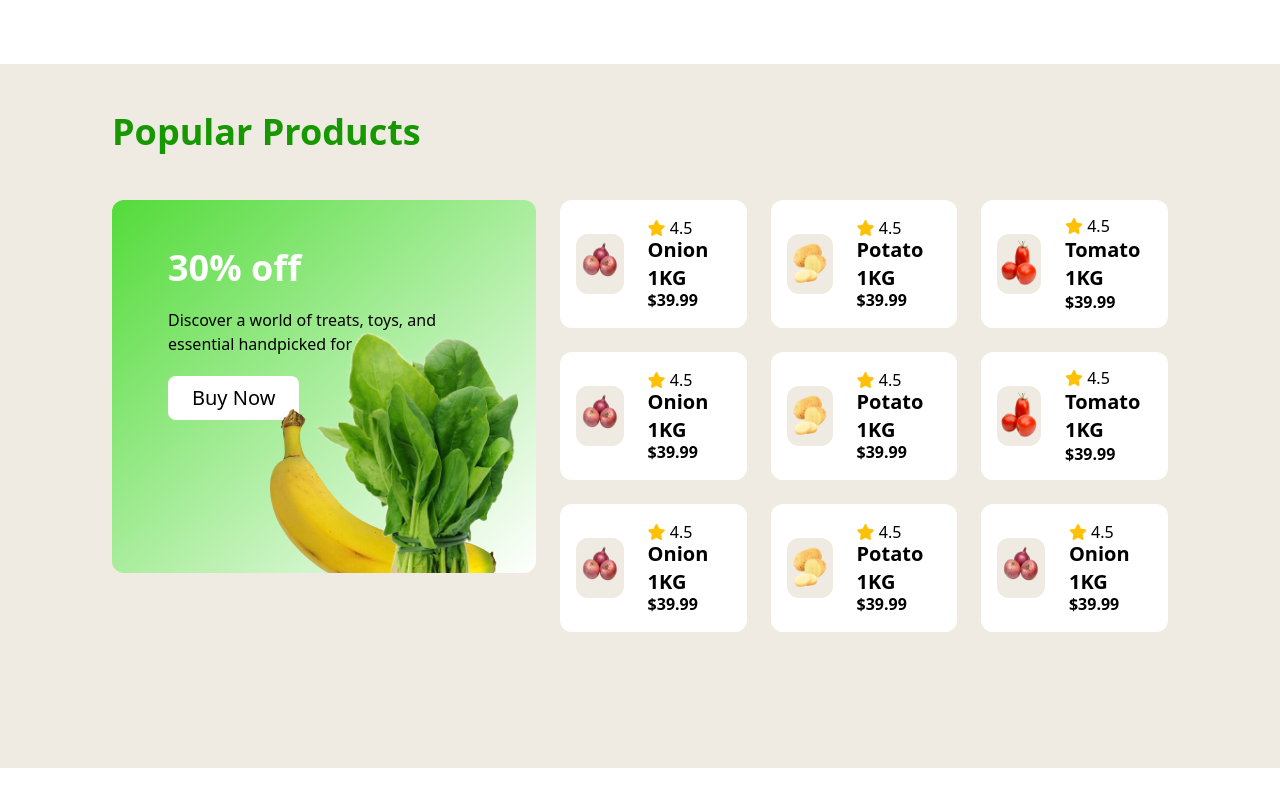
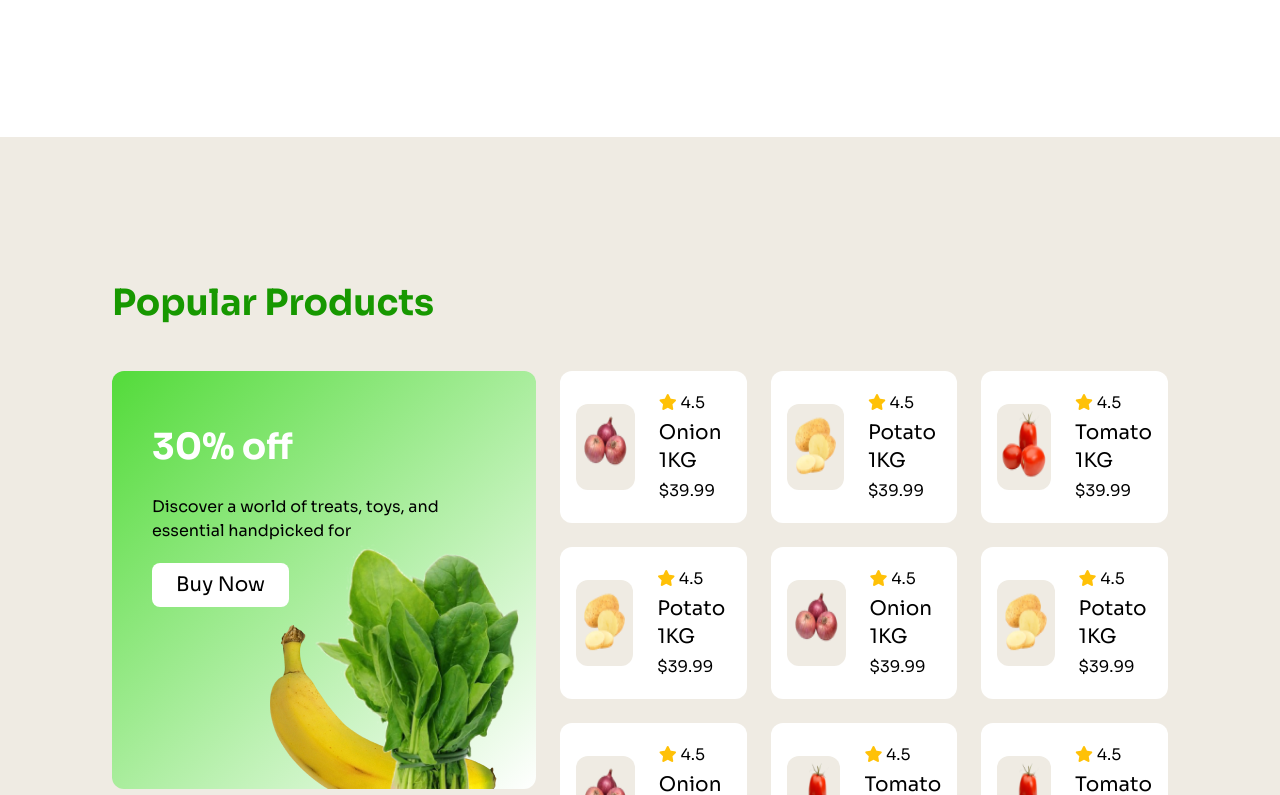
Before and after one commit to Sabbir-khaan/Third-Assignment-03, a plain HTML site: page index.html in a window 1280 px wide. Shown: the part 2005-2800 px from the top of the page. Drawn offline with nearby package versions, Linux system fonts and the light colour scheme.

Commit message:
rechecked responsive and layout

```diff
--- a/index.html
+++ b/index.html
@@ -13,9 +13,13 @@
             extend: {
               colors: {
                 clifford: '#da373d',
-              }
-            }
-          }
+              },
+              fontFamily: {
+                sora: ["'Sora'", "serif"],
+                poppins: ['"Poppins"', 'serif'],
+              },
+            },
+          },
         }
       </script>
 
@@ -34,18 +38,18 @@
       <!-- Font Awesome CDN -->
         <script src="https://kit.fontawesome.com/31a75eb6c3.js" crossorigin="anonymous"></script>
 </head>
-<body>
+<body class="font-sora">
     <!-- Header start -->
     <header class="bg-gradient-to-b from-white to-[#EFEBE3]">
         <!-- Navbar Start -->
-        <nav class="lg:max-w-[85%] lg:mx-auto flex justify-between items-center px-4 py-3 lg:mt-6">
+        <nav class="lg:max-w-[85%] lg:mx-auto flex justify-between items-center px-4 py-3 lg:mt-6 border border-[#88C057] lg:border-none">
             <div class="lg:hidden">
                 <img src="./images/mobile_logo.png" alt="">
             </div>
             <div class="hidden sm:block">
                 <img src="./images/logo-header.png" alt="This is header logo image">
             </div>
-            <div class="lg:flex gap-8 text-xl hidden sm:block">
+            <div class="lg:flex gap-8 text-xl hidden sm:block lg:ml-60">
                 <div>
                     <ul>
                         <li><a href="">Product</a></li>
@@ -76,7 +80,7 @@
         <!-- Banner Start -->
         <section class="mt-12 lg:mt-[5.6rem]">
             <div class="text-center">
-                <h1 class="text-[2.5rem] px-9 lg:text-[3.5rem] font-bold
+                <h1 class="text-[2.3rem] px-9 lg:text-[3.5rem] font-bold
                 leading-[3rem] lg:leading-[4.4rem]">Freshness <span class="text-[#179800]">You Can <br>
                     Count</span> On, Prices You’ll Love!</h1>
                 <p class="px-8 lg:text-xl mt-4 lg:mt-8 opacity-80 ">Shop your daily essentials at unbeatable prices. From fresh produce to pantry <br> staples, we’ve got you covered every day!</p>
@@ -127,15 +131,15 @@
         <!-- Popular Products Section Start -->
         <section class="bg-[#EFEBE3] mt-12 lg:mt-[8.75rem]">
             <div class="px-4 lg:max-w-[85%] mx-auto">
-                <h1 class="text-2xl lg:text-4xl text-[#179800] font-bold pt-12">Popular Products</h1>
+                <h1 class="text-2xl lg:text-4xl text-[#179800] font-bold pt-12 lg:pt-[9.12rem]">Popular Products</h1>
             </div>
             <div class="px-4 lg:max-w-[85%] mx-auto grid grid-cols-1 lg:grid-cols-[26.5rem_auto] gap-6">
                 <div class="mt-8 lg:mt-12">
-                    <div class="bg-[#179800] lg:bg-gradient-to-br from-[#53DB3A] to-white rounded-xl relative h-[23.3rem]">
-                            <div class="ml-10 lg:ml-14">
-                                <h1 class="text-3xl lg:text-4xl font-bold text-white pt-10 lg:pt-12">30% off</h1>
-                                <p class="mt-3 lg:mt-5">Discover a world of treats, toys, and <br> essential handpicked for</p>
-                                <button class="py-2 px-6 rounded-lg bg-white text-xl mt-3 lg:mt-5">Buy Now</button>
+                    <div class="bg-[#179800] lg:bg-gradient-to-br from-[#53DB3A] to-white rounded-xl relative h-[26.12rem]">
+                            <div class="ml-7 lg:ml-10">
+                                <h1 class="text-3xl lg:text-4xl font-bold text-white pt-12 lg:pt-14">30% off</h1>
+                                <p class="mt-5 lg:mt-7">Discover a world of treats, toys, and <br> essential handpicked for</p>
+                                <button class="py-2 px-6 rounded-lg bg-white text-xl mt-7 lg:mt-5">Buy Now</button>
                             </div>
                             <div class="absolute -right-1 lg:right-3 bottom-0">
                                 <img src="./images/vegetable-offer.png" alt="">
@@ -143,103 +147,112 @@
                     </div>
                 </div>
                 <div class="grid grid-cols-2 lg:grid-cols-3 grid-rows-4 lg:grid-rows-3 gap-3 lg:gap-6 lg:mt-12 mb-12 lg:mb-[8.5rem]">
-                    <div class="flex gap-[0.6rem] lg:gap-6 items-center bg-white rounded-xl py-3 px-3 lg:p-4">
-                        <div class="bg-[#EFEBE3] rounded-xl">
-                            <img src="./images/onion.png" class="h-[60px] w-[60px]" alt="">
+                    <div class="flex gap-[0.6rem] lg:gap-6 items-center bg-white rounded-lg lg:rounded-xl py-3 px-3 lg:p-4">
+                        <div class="bg-[#EFEBE3] rounded-lg lg:rounded-xl">
+                            <img src="./images/onion.png" class="h-[60px] w-[60px] lg:w-[86px]
+                            lg:h-[86px]" alt="">
                         </div>
-                        <div class="leading-4">
+                        <div class="leading-4 lg:leading-8">
                             <i class="fa-solid fa-star text-[#FFC107]"></i>
                             <p class="inline">4.5</p>
-                            <h3 class="text-lg lg:text-xl font-bold">Onion 1KG</h3>
-                            <p class="font-bold">$39.99</p>
+                            <h3 class="text-lg lg:text-xl">Onion 1KG</h3>
+                            <p>$39.99</p>
                         </div>
                     </div>
-                    <div class="flex gap-[0.6rem] lg:gap-6 items-center bg-white rounded-xl py-3 px-3 lg:p-4">
-                        <div class="bg-[#EFEBE3] rounded-xl">
-                            <img src="./images/potato.png" class="h-[60px] w-[60px]" alt="">
+                    <div class="flex gap-[0.6rem] lg:gap-6 items-center bg-white rounded-lg lg:rounded-xl py-3 px-3 lg:p-4">
+                        <div class="bg-[#EFEBE3] rounded-lg lg:rounded-xl">
+                            <img src="./images/potato.png" class="h-[60px] w-[60px] lg:w-[86px]
+                            lg:h-[86px]" alt="">
                         </div>
-                        <div class="leading-4">
+                        <div class="leading-5 lg:leading-8">
                             <i class="fa-solid fa-star text-[#FFC107]"></i>
                             <p class="inline">4.5</p>
-                            <h3 class="text-lg lg:text-xl font-bold">Potato 1KG</h3>
-                            <p class="font-bold">$39.99</p>
+                            <h3 class="text-[1.06rem] lg:text-xl">Potato 1KG</h3>
+                            <p>$39.99</p>
                         </div>
                     </div>
-                    <div class="flex gap-[0.6rem] lg:gap-6 items-center bg-white rounded-xl py-3 px-3 lg:p-4">
-                        <div class="bg-[#EFEBE3] rounded-xl">
-                            <img src="./images/tomato.png" class="h-[60px] w-[60px]" alt="">
+                    <div class="flex gap-[0.6rem] lg:gap-6 items-center bg-white rounded-lg lg:rounded-xl py-3 px-3 lg:p-4">
+                        <div class="bg-[#EFEBE3] rounded-lg lg:rounded-xl">
+                            <img src="./images/tomato.png" class="h-[60px] w-[60px] lg:w-[86px]
+                            lg:h-[86px]" alt="">
                         </div>
-                        <div class="leading-5">
+                        <div class="leading-5 lg:leading-8">
                             <i class="fa-solid fa-star text-[#FFC107]"></i>
                             <p class="inline">4.5</p>
-                            <h3 class="lg:text-xl font-bold">Tomato 1KG</h3>
-                            <p class="font-bold">$39.99</p>
+                            <h3 class="lg:text-xl">Tomato 1KG</h3>
+                            <p>$39.99</p>
                         </div>
                     </div>
-                    <div class="flex gap-[0.6rem] lg:gap-6 items-center bg-white rounded-xl py-3 px-3 lg:p-4">
-                        <div class="bg-[#EFEBE3] rounded-xl">
-                            <img src="./images/onion.png" class="h-[60px] w-[60px]" alt="">
+                    <div class="flex gap-[0.6rem] lg:gap-6 items-center bg-white rounded-lg lg:rounded-xl py-3 px-3 lg:p-4">
+                        <div class="bg-[#EFEBE3] rounded-lg lg:rounded-xl">
+                            <img src="./images/potato.png" class="h-[60px] w-[60px] lg:w-[86px]
+                            lg:h-[86px]" alt="">
                         </div>
-                        <div class="leading-4">
+                        <div class="leading-5 lg:leading-8">
                             <i class="fa-solid fa-star text-[#FFC107]"></i>
                             <p class="inline">4.5</p>
-                            <h3 class="text-lg lg:text-xl font-bold">Onion 1KG</h3>
-                            <p class="font-bold">$39.99</p>
+                            <h3 class="text-[1.06rem] lg:text-xl">Potato 1KG</h3>
+                            <p>$39.99</p>
                         </div>
                     </div>
-                    <div class="flex gap-[0.6rem] lg:gap-6 items-center bg-white rounded-xl py-3 px-3 lg:p-4">
-                        <div class="bg-[#EFEBE3] rounded-xl">
-                            <img src="./images/potato.png" class="h-[60px] w-[60px]" alt="">
+                    <div class="flex gap-[0.6rem] lg:gap-6 items-center bg-white rounded-lg lg:rounded-xl py-3 px-3 lg:p-4">
+                        <div class="bg-[#EFEBE3] rounded-lg lg:rounded-xl">
+                            <img src="./images/onion.png" class="h-[60px] w-[60px] lg:w-[86px]
+                            lg:h-[86px]" alt="">
                         </div>
-                        <div class="leading-4">
+                        <div class="leading-5 lg:leading-8">
                             <i class="fa-solid fa-star text-[#FFC107]"></i>
                             <p class="inline">4.5</p>
-                            <h3 class="text-lg lg:text-xl font-bold">Potato 1KG</h3>
-                            <p class="font-bold">$39.99</p>
+                            <h3 class="text-[1.06rem] lg:text-xl">Onion 1KG</h3>
+                            <p>$39.99</p>
                         </div>
                     </div>
-                    <div class="flex gap-[0.6rem] lg:gap-6 items-center bg-white rounded-xl py-3 px-3 lg:p-4">
-                        <div class="bg-[#EFEBE3] rounded-xl">
-                            <img src="./images/tomato.png" class="h-[60px] w-[60px]" alt="">
+                    <div class="flex gap-[0.6rem] lg:gap-6 items-center bg-white rounded-lg lg:rounded-xl py-3 px-3 lg:p-4">
+                        <div class="bg-[#EFEBE3] rounded-lg lg:rounded-xl">
+                            <img src="./images/potato.png" class="h-[60px] w-[60px] lg:w-[86px]
+                            lg:h-[86px]" alt="">
                         </div>
-                        <div class="leading-5">
+                        <div class="leading-5 lg:leading-8">
                             <i class="fa-solid fa-star text-[#FFC107]"></i>
                             <p class="inline">4.5</p>
-                            <h3 class="lg:text-xl font-bold">Tomato 1KG</h3>
-                            <p class="font-bold">$39.99</p>
+                            <h3 class="lg:text-xl">Potato 1KG</h3>
+                            <p>$39.99</p>
                         </div>
                     </div>
-                    <div class="flex gap-[0.6rem] lg:gap-6 items-center bg-white rounded-xl py-3 px-3 lg:p-4">
-                        <div class="bg-[#EFEBE3] rounded-xl">
-                            <img src="./images/onion.png" class="h-[60px] w-[60px]" alt="">
+                    <div class="flex gap-[0.6rem] lg:gap-6 items-center bg-white rounded-lg lg:rounded-xl py-3 px-3 lg:p-4">
+                        <div class="bg-[#EFEBE3] rounded-lg lg:rounded-xl">
+                            <img src="./images/onion.png" class="h-[60px] w-[60px] lg:w-[86px]
+                            lg:h-[86px]" alt="">
                         </div>
-                        <div class="leading-4">
+                        <div class="leading-4 lg:leading-8">
                             <i class="fa-solid fa-star text-[#FFC107]"></i>
                             <p class="inline">4.5</p>
-                            <h3 class="text-lg lg:text-xl font-bold">Onion 1KG</h3>
-                            <p class="font-bold">$39.99</p>
+                            <h3 class="text-lg lg:text-xl">Onion 1KG</h3>
+                            <p>$39.99</p>
                         </div>
                     </div>
-                    <div class="flex gap-[0.6rem] lg:gap-6 items-center bg-white rounded-xl py-3 px-3 lg:p-4">
-                        <div class="bg-[#EFEBE3] rounded-xl">
-                            <img src="./images/potato.png" class="h-[60px] w-[60px]" alt="">
+                    <div class="flex gap-[0.6rem] lg:gap-6 items-center bg-white rounded-lg lg:rounded-xl py-3 px-3 lg:p-4">
+                        <div class="bg-[#EFEBE3] rounded-lg lg:rounded-xl">
+                            <img src="./images/tomato.png" class="h-[60px] w-[60px] lg:w-[86px]
+                            lg:h-[86px]" alt="">
                         </div>
-                        <div class="leading-4">
+                        <div class="leading-5 lg:leading-8">
                             <i class="fa-solid fa-star text-[#FFC107]"></i>
                             <p class="inline">4.5</p>
-                            <h3 class="text-lg lg:text-xl font-bold">Potato 1KG</h3>
-                            <p class="font-bold">$39.99</p>
+                            <h3 class="lg:text-xl">Tomato 1KG</h3>
+                            <p>$39.99</p>
                         </div>
                     </div>
-                    <div class="lg:flex gap-[0.6rem] lg:gap-6 items-center bg-white rounded-xl py-3 px-3 lg:p-4 hidden">
-                        <div class="bg-[#EFEBE3] rounded-xl">
-                            <img src="./images/onion.png" class="h-[60px] w-[60px]" alt="">
+                    <div class="lg:flex gap-[0.6rem] lg:gap-6 items-center bg-white rounded-lg lg:rounded-xl py-3 px-3 lg:p-4 hidden">
+                        <div class="bg-[#EFEBE3] rounded-lg lg:rounded-xl">
+                            <img src="./images/tomato.png" class="h-[60px] w-[60px] lg:w-[86px]
+                            lg:h-[86px]" alt="">
                         </div>
-                        <div class="leading-4">
+                        <div class="leading-4 lg:leading-8">
                             <i class="fa-solid fa-star text-[#FFC107]"></i>
                             <p class="inline">4.5</p>
-                            <h3 class="text-lg lg:text-xl font-bold">Onion 1KG</h3>
-                            <p class="font-bold">$39.99</p>
+                            <h3 class="text-lg lg:text-xl">Tomato 1KG</h3>
+                            <p>$39.99</p>
                         </div>
                     </div>
                 </div>
@@ -249,15 +262,15 @@
 
         <!-- Arrival & Offers Section start -->
         <section class="mt-12 lg:mt-[9.1rem]">
-           <div class="max-w-[85%] mx-auto">
-            <h1 class="text-4xl text-[#179800] font-bold mb-8 lg:mb-12">Arrival & Offers</h1>
+           <div class="px-3 lg:max-w-[85%] mx-auto">
+            <h1 class="text-2xl lg:text-4xl text-[#179800] font-bold mb-8 lg:mb-12">Arrival & Offers</h1>
            </div>
            <div class="px-3 lg:max-w-[85%] mx-auto grid grid-cols-1 lg:grid-cols-[59%_auto]  gap-4 lg:gap-5">
             <div class="flex justify-between gap-[0.92rem] lg:gap-[3.3rem] bg-[#115414] rounded-xl lg:rounded-3xl">
                 <div class="ml-[1.15rem] lg:ml-10">
                     <img src="./images/dawat-logo.png" class="mt-[1.6rem] lg:mt-12" alt="">
-                    <button class="py-2 lg:py-4 px-[1.12rem] lg:px-10 text-[0.81rem] lg:text-2xl mt-[1.12rem] lg:mt-8 bg-[#63B76D] rounded-lg lg:rounded-xl text-white">Cook Exotic Dishes</button>
-                    <h1 class="text-[1.3rem] lg:text-[2.5rem] mt-[1.5rem] lg:mt-[1.6rem] text-white">UP to <span class="font-bold">20% OFF</span></h1>
+                    <button class="font-poppins py-2 lg:py-4 px-[1rem] lg:px-10 text-[0.81rem] lg:text-2xl mt-[1.12rem] lg:mt-8 bg-[#63B76D] rounded-lg lg:rounded-xl text-white">Cook Exotic Dishes</button>
+                    <h1 class="text-[1.2rem] lg:text-[2.5rem] mt-[1.6rem] lg:mt-[1.6rem] text-white">UP to <span class="font-bold">20% OFF</span></h1>
                 </div>
                 <div>
                     <img src="./images/dawat-mock-up.png" class="mt-[1.15rem] lg:mt-8" alt="">
@@ -265,11 +278,11 @@
             </div>
             <div class="flex justify-between lg:gap-6 bg-[#102861] rounded-xl lg:rounded-3xl">
                 <div class="ml-[1.15rem] lg:ml-7">
-                    <img src="./images/india-gate-logo.png" class="mt-[0.68rem] lg:mt-5 w-[64px] h-[71px]" alt="">
-                    <button class="py-2 lg:py-4 px-[1.5rem] lg:px-10 text-[0.81rem] lg:text-2xl bg-[#2A4D97] rounded-lg lg:rounded-xl text-white mt-3  lg:mt-4">World’s No.1 Rice</button>
+                    <img src="./images/india-gate-logo.png" class="mt-[0.68rem] lg:mt-5 w-[64px] h-[71px] lg:w-[99px] lg:h-[128px]" alt="">
+                    <button class="font-poppins py-2 lg:py-4 px-[1.5rem] lg:px-10 text-[0.81rem] lg:text-2xl bg-[#2A4D97] rounded-lg lg:rounded-xl text-white mt-3  lg:mt-4">World’s No.1 Rice</button>
                     <h1 class="text-[1.3rem] lg:text-[2.5rem] text-white mt-[1.3rem] lg:mt-[1.6rem]">UP to <span class="font-bold">40% OFF</span></h1>
                 </div>
-                <div class="w-[120px] lg:w-full pr-2 mr-8">
+                <div class="w-[120px] lg:w-[175px] pr-2 mr-8">
                     <img src="./images/india-gate-mock-up.png" class="mt-[1.62rem] lg:mt-12" alt="">
                 </div>
             </div>
@@ -288,13 +301,13 @@
                 <div class="mt-6 lg:mt-10">
                     <h1 class="text-[1.7rem] lg:text-4xl font-bold text-[#179800] lg:text-[black] text-center lg:text-start">Get Grocery News!</h1>
                     <p class="text-[1.35rem] lg:text-xl mt-3 lg:mt-[1.3rem] text-center lg:text-start">Exclusive training tips, ticks, product deals and more.</p>
-                    <input class="py-[0.7rem] lg:py-5 pl-2 max-w-[29.5rem] w-full rounded-lg mt-5 lg:mt-10" type="email" name="email" id="email" placeholder="Enter email....">
+                    <input class="py-[0.7rem] lg:py-5 pl-2 lg:pl-5 max-w-[29.5rem] w-full rounded-lg mt-5 lg:mt-10" type="email" name="email" id="email" placeholder="Enter email....">
                     <div class="mt-4 lg:mt-10 text-center lg:text-start">
                     <button class="text-xl text-white rounded-lg py-[0.5rem] px-[1.8rem] bg-[#179800]">Subscribe</button>
                     </div>
                 </div>
             </div>
-            <div class="lg:flex justify-between pt-[370px] pb-12 lg:pb-36">
+            <div class="lg:flex justify-between pt-[23.12rem] pb-12 lg:pb-36">
                 <div>
                     <img src="./images/logo-footer.png" class="w-[100px] lg:w-fit" alt="">
                     <p class="text-[1.1rem] opacity-70 lg:text-xl text-white mt-[0.81rem] lg:mt-3">Discover a world of treats, toys, and <br> essentials handpicked for your furry <br> friends</p>
```
